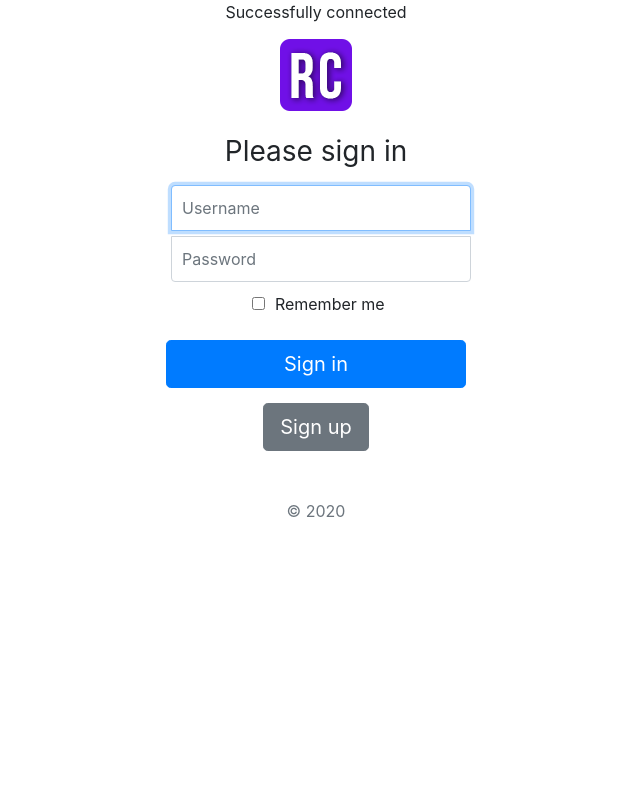
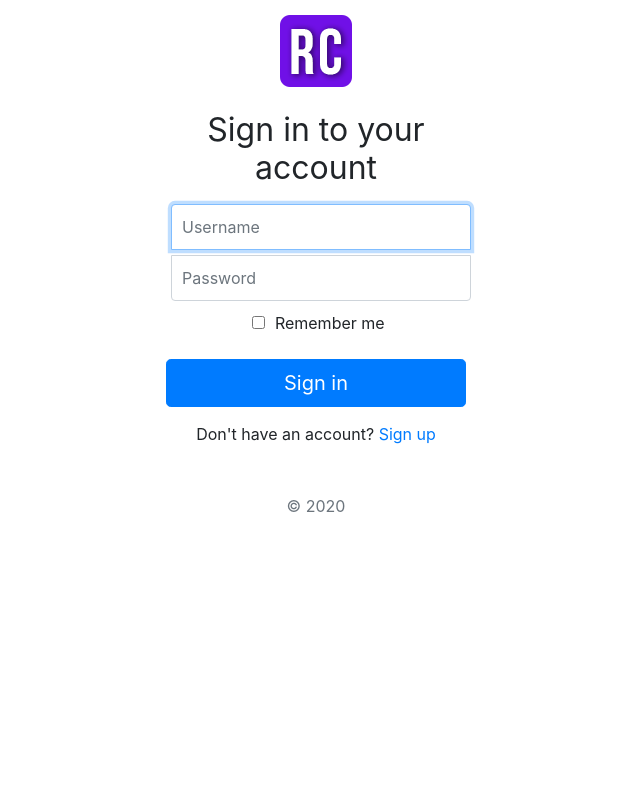
Before and after one commit to GimanthaDissanayake/vehical-reservation-system, a PHP site: page /login.php in a window 1280 px wide. Shown: the whole page, without its empty margins (324-964 px from the left). Run offline with PHP 8.4, Linux system fonts and the light colour scheme; some libraries are stand-ins or nearby versions.

Commit message:
Login logic done and working

```diff
--- a/public/db/connection.php
+++ b/public/db/connection.php
@@ -15,7 +15,7 @@
             die("Connection failed: " . mysqli_connect_error());
     }
 //<<<<<<< HEAD:public/db/connection.php
-    echo "Successfully connected".PHP_EOL;
+    //echo "Successfully connected";
 //=======
 
     if(!mysqli_select_db($conn,'VRS'))
--- a/public/login.php
+++ b/public/login.php
@@ -1,7 +1,7 @@
 <?php
     session_start();
 
-    include("db/connection.php");
+    require("db/connection.php");
 
     $message='';    //message to display if login credentials are incorrect
 
@@ -10,7 +10,6 @@
         $password = md5($_POST["password"]);
         $sql = "SELECT * FROM User WHERE username='$username' AND password='$password'";
         $result = mysqli_query($conn, $sql);
-        print_r($conn);
         if (mysqli_num_rows($result) > 0) {
             $row = mysqli_fetch_assoc($result);
             $_SESSION['userId']=$row['userId'];
@@ -43,16 +42,13 @@
     <title>Rent a Car by Vivoxa Labs</title>
 </head>
 <body class="text-center">
-<?php
-?>
-
-<form class="form-signin" action="./login.php" method="post">
+    <form class="form-signin" action="./login.php" method="POST">
         <img class="mb-4" src="images/rc_logo.png" alt="" width="72" height="72">
-    <h1 class="h3 mb-3 font-weight-normal">Please sign in</h1>
-    <label for="inputEmail" class="sr-only">Username</label>
-    <input type="text" id="inputEmail" class="form-control" placeholder="Username" required autofocus>
-    <label for="inputPassword" class="sr-only">Password</label>
-    <input type="password" id="inputPassword" class="form-control" placeholder="Password" required>
+        <h1 class="h2 mb-3 font-weight-normal">Sign in to your account</h1>
+        <label for="username" class="sr-only">Username</label>
+        <input type="text" name="username" class="form-control" placeholder="Username" required autofocus>
+        <label for="password" class="sr-only">Password</label>
+        <input type="password" id="password" class="form-control" placeholder="Password" required>
         <div class="checkbox mb-3">
             <label>
                 <input type="checkbox" value="remember-me"> Remember me
@@ -60,7 +56,7 @@
         </div>
         <button class="btn btn-lg btn-primary btn-block" id="signup-toggle" name="submit" type="submit">Sign in</button>
     </form>
-<button class="btn btn-lg btn-secondary " name="signup" type="submit">Sign up</button>
+    <p>Don't have an account? <a href="./signup.php">Sign up</a></p>
 
 
     <p class="mt-5 mb-3 text-muted">&copy; 2020</p>
@@ -76,5 +72,4 @@
             crossorigin="anonymous"></script>
     <script src="js/signup.js"></script>
 </body>
-
 </html>
```
Also changed, not shown: public/admin.php (+10 -0 lines). Lines whose indentation alone changed are shown as unchanged.
